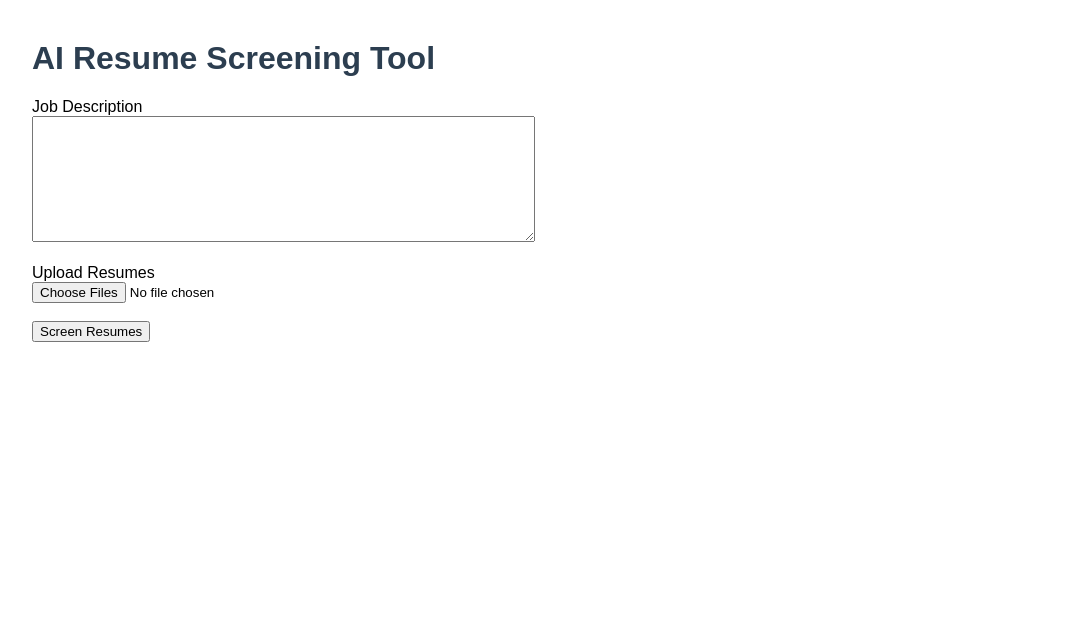
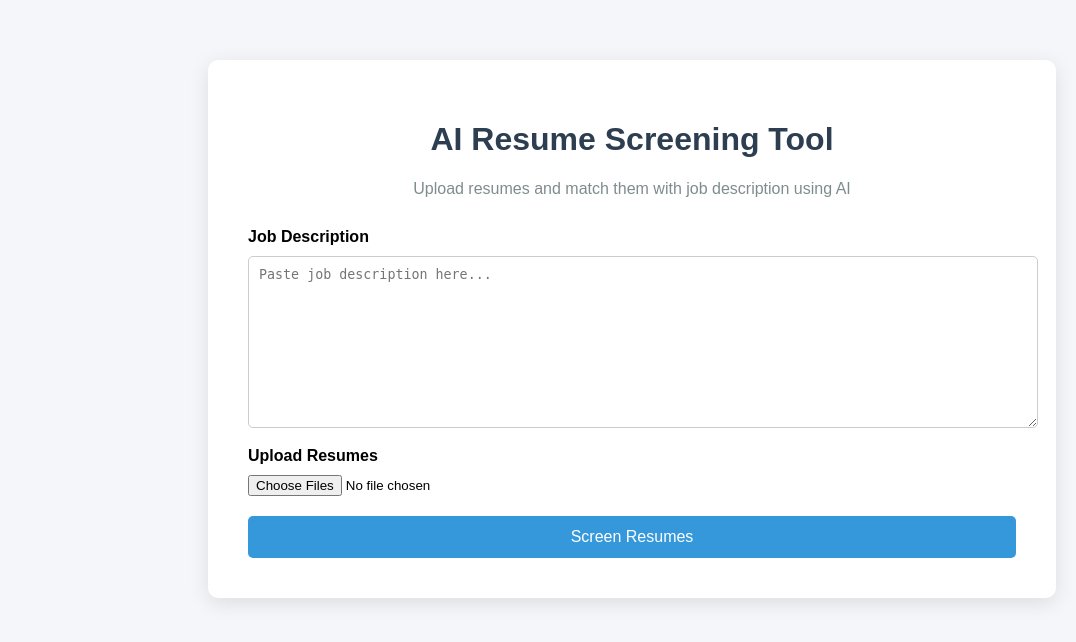
Before and after one commit to Nadir-Ashraf/resume-screening-tool, a Flask app: page / in a window 1280 px wide. Shown: the top 642 px of the page, without its empty margins (8-1084 px from the left). Run offline with Flask 3, Linux system fonts and the light colour scheme.

Commit message:
improved UI

```diff
--- a/static/style.css
+++ b/static/style.css
@@ -1,23 +1,98 @@
 body{
-font-family: Arial;
-margin:40px;
+font-family: Arial, Helvetica, sans-serif;
+background:#f4f6f9;
+margin:0;
+padding:0;
+}
+
+.container{
+width:60%;
+margin:60px auto;
+background:white;
+padding:40px;
+border-radius:10px;
+box-shadow:0px 5px 20px rgba(0,0,0,0.1);
 }
 
 h1{
+text-align:center;
 color:#2c3e50;
 }
 
-table{
-border-collapse: collapse;
-width:60%;
+.subtitle{
+text-align:center;
+color:#7f8c8d;
+margin-bottom:30px;
 }
 
-th,td{
+label{
+font-weight:bold;
+display:block;
+margin-top:15px;
+}
+
+textarea{
+width:100%;
+height:150px;
 padding:10px;
-text-align:center;
+margin-top:10px;
+border-radius:5px;
+border:1px solid #ccc;
+}
+
+input[type="file"]{
+margin-top:10px;
+}
+
+button{
+margin-top:20px;
+width:100%;
+padding:12px;
+background:#3498db;
+color:white;
+border:none;
+border-radius:5px;
+font-size:16px;
+cursor:pointer;
+}
+
+button:hover{
+background:#2980b9;
+}
+
+table{
+width:100%;
+border-collapse:collapse;
+margin-top:20px;
 }
 
 th{
 background:#3498db;
 color:white;
+padding:12px;
 }
+
+td{
+padding:10px;
+text-align:center;
+border-bottom:1px solid #ddd;
+}
+
+tr:hover{
+background:#f2f2f2;
+}
+
+.back-btn{
+display:block;
+text-align:center;
+margin-top:20px;
+padding:10px;
+background:#2ecc71;
+color:white;
+text-decoration:none;
+border-radius:5px;
+}
+
+.back-btn:hover{
+background:#27ae60;
+}
--- a/templates/index.html
+++ b/templates/index.html
@@ -8,23 +8,24 @@
 
 <body>
 
+<div class="container">
+
 <h1>AI Resume Screening Tool</h1>
+<p class="subtitle">Upload resumes and match them with job description using AI</p>
 
 <form action="/upload" method="post" enctype="multipart/form-data">
 
-<label>Job Description</label><br>
-<textarea name="jd" rows="8" cols="60"></textarea>
+<label>Job Description</label>
+<textarea name="jd" placeholder="Paste job description here..."></textarea>
 
-<br><br>
-
-<label>Upload Resumes</label><br>
+<label>Upload Resumes</label>
 <input type="file" name="resumes" multiple>
-
-<br><br>
 
 <button type="submit">Screen Resumes</button>
 
 </form>
 
+</div>
+
 </body>
 </html>
```
Also changed, not shown: templates/results.html (+5 -3 lines).
